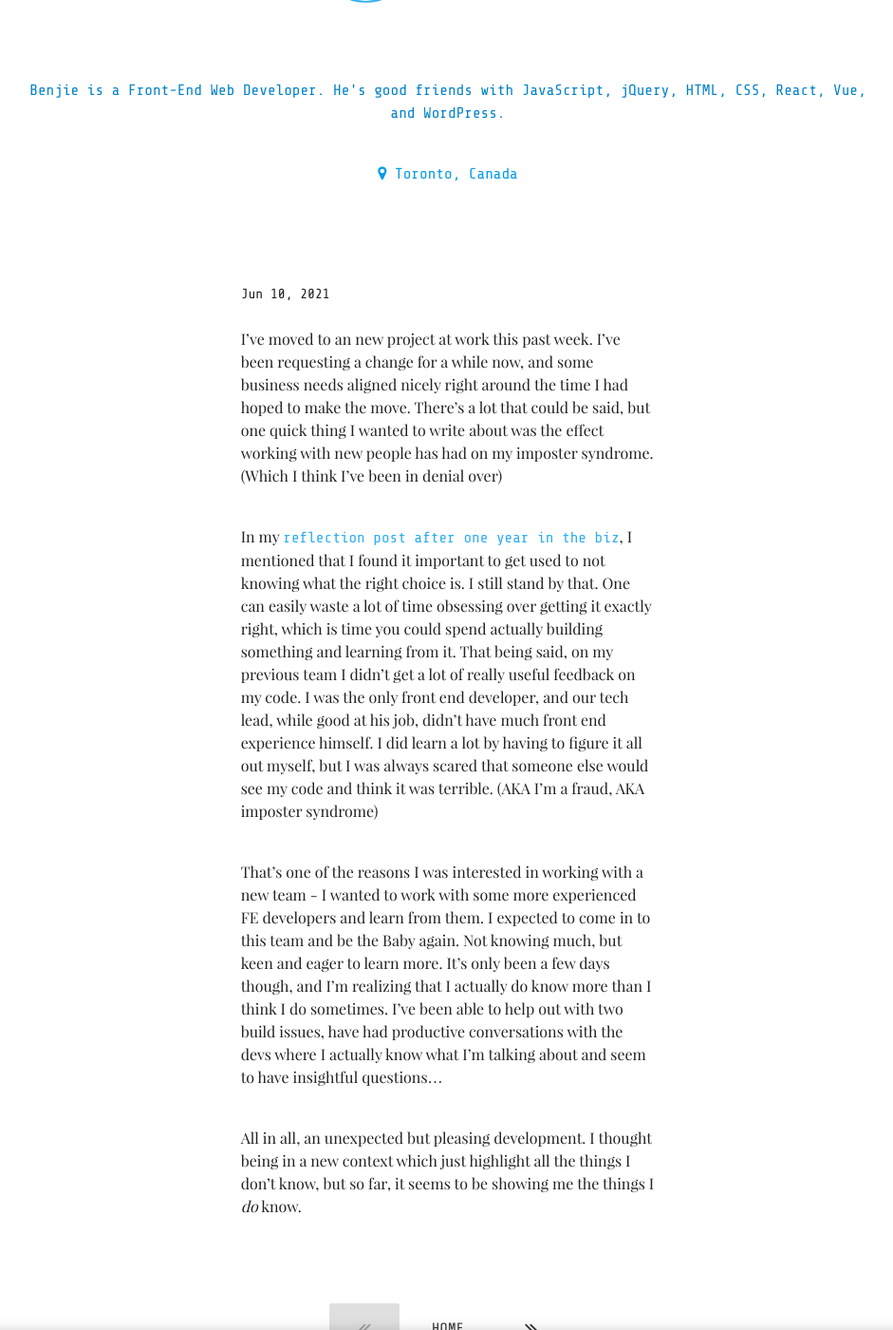
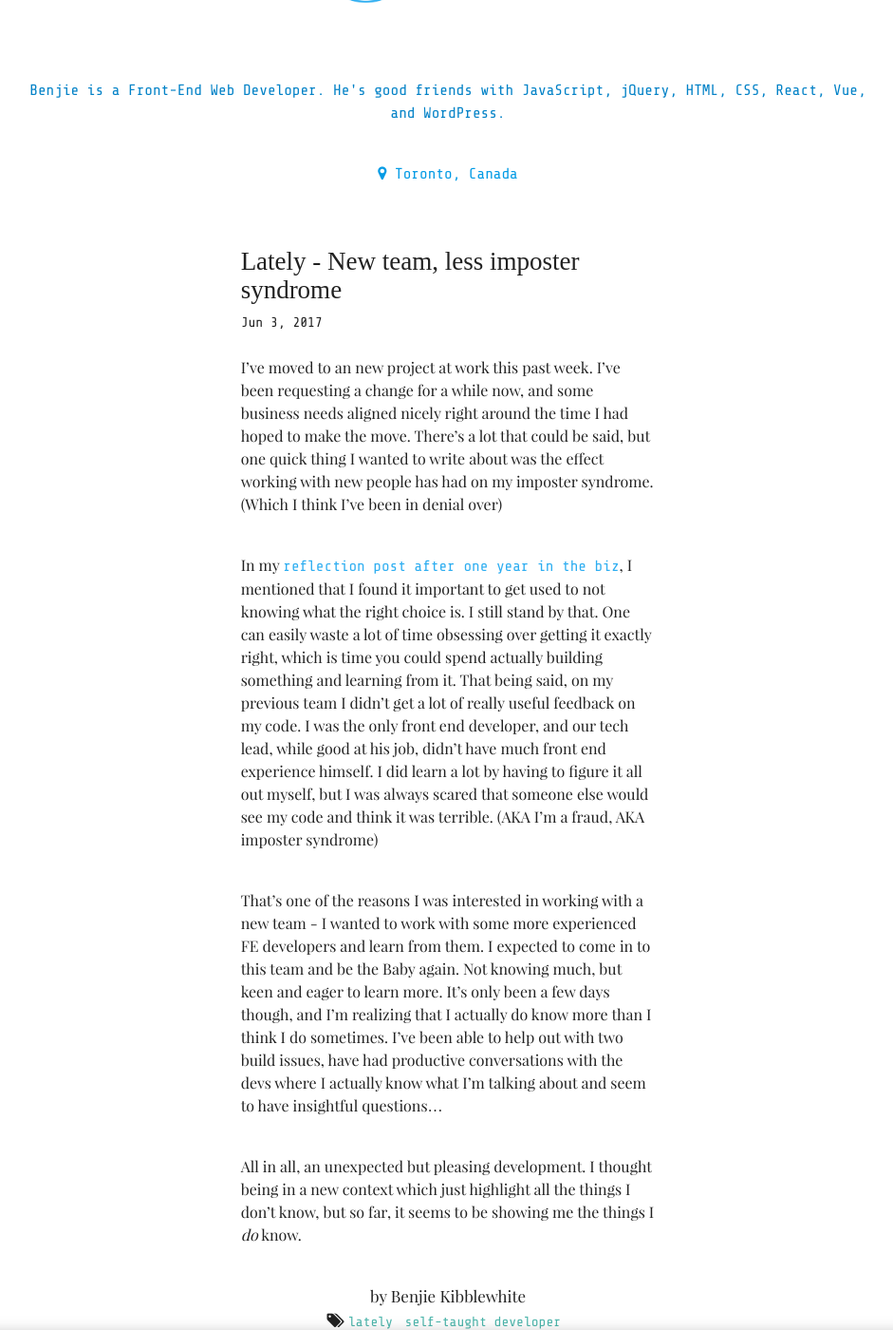
Before and after one commit to ostaron/ostaron.github.io, a Jekyll site: the page built from _posts/2021-06-3-New-Team-And-Imposter-Syndrome.md, in a window 1280 px wide and 1400 px high, scrolled down 206 px. Shown: the whole window at 95% size, without its empty margins (168-1109 px from the left). Built offline with Jekyll 4.4.1, drawn with Linux system fonts in a browser that asks for light colours; some web fonts are replaced; our own code applies the rules of GitHub Pages for plain Markdown files; some of the changed lines change nothing that is shown.

Commit message:
Update 2021-06-3-New-Team-And-Imposter-Syndrome.md

```diff
--- a/_posts/2021-06-3-New-Team-And-Imposter-Syndrome.md
+++ b/_posts/2021-06-3-New-Team-And-Imposter-Syndrome.md
@@ -1,13 +1,13 @@
 ---
 layout: post
-title: Lately: New team, less imposter syndrome
-date: 2017-06-03 02:06:00 Z
+title:  Lately -  New team, less imposter syndrome
+date:   2017-06-03 1:51pm
 categories:
 - blog
 tags:
 - lately
 - self-taught developer
-layout: post
+
 author: "Benjie Kibblewhite"
 ---
 
```
